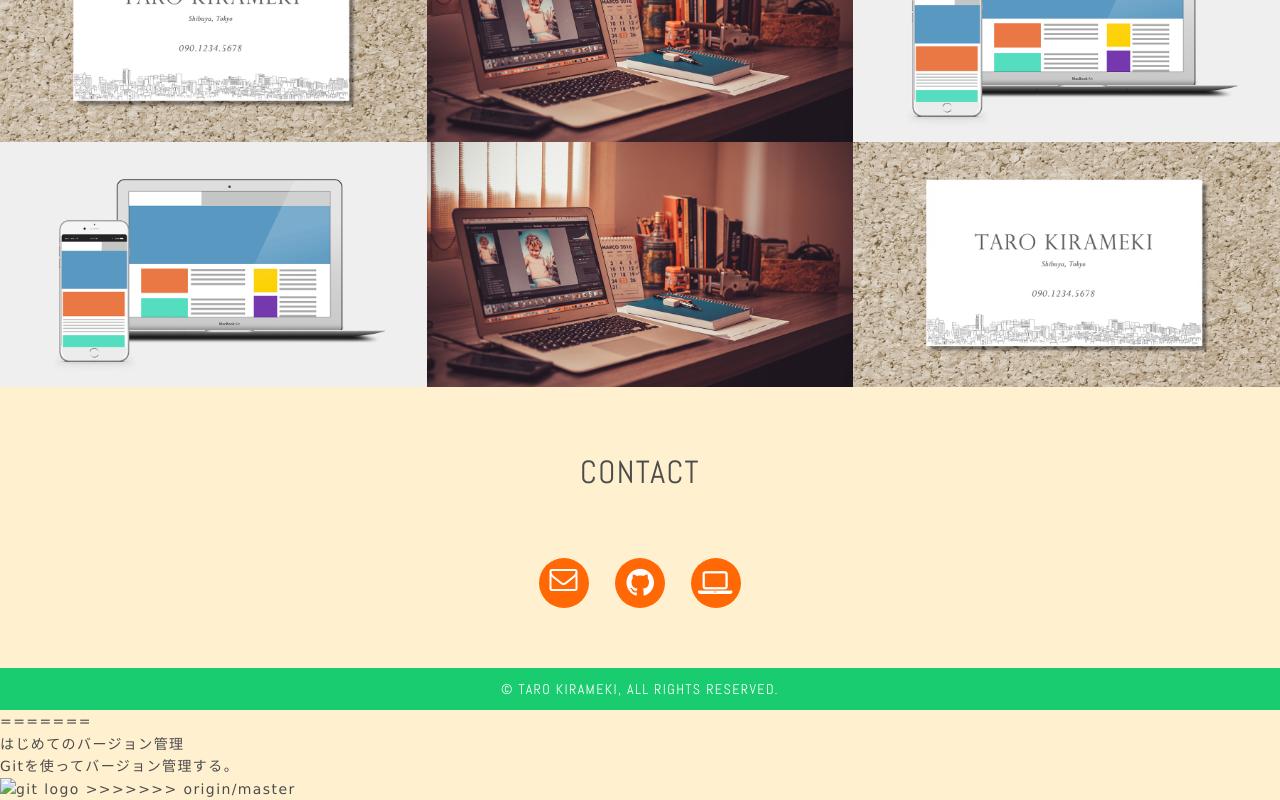
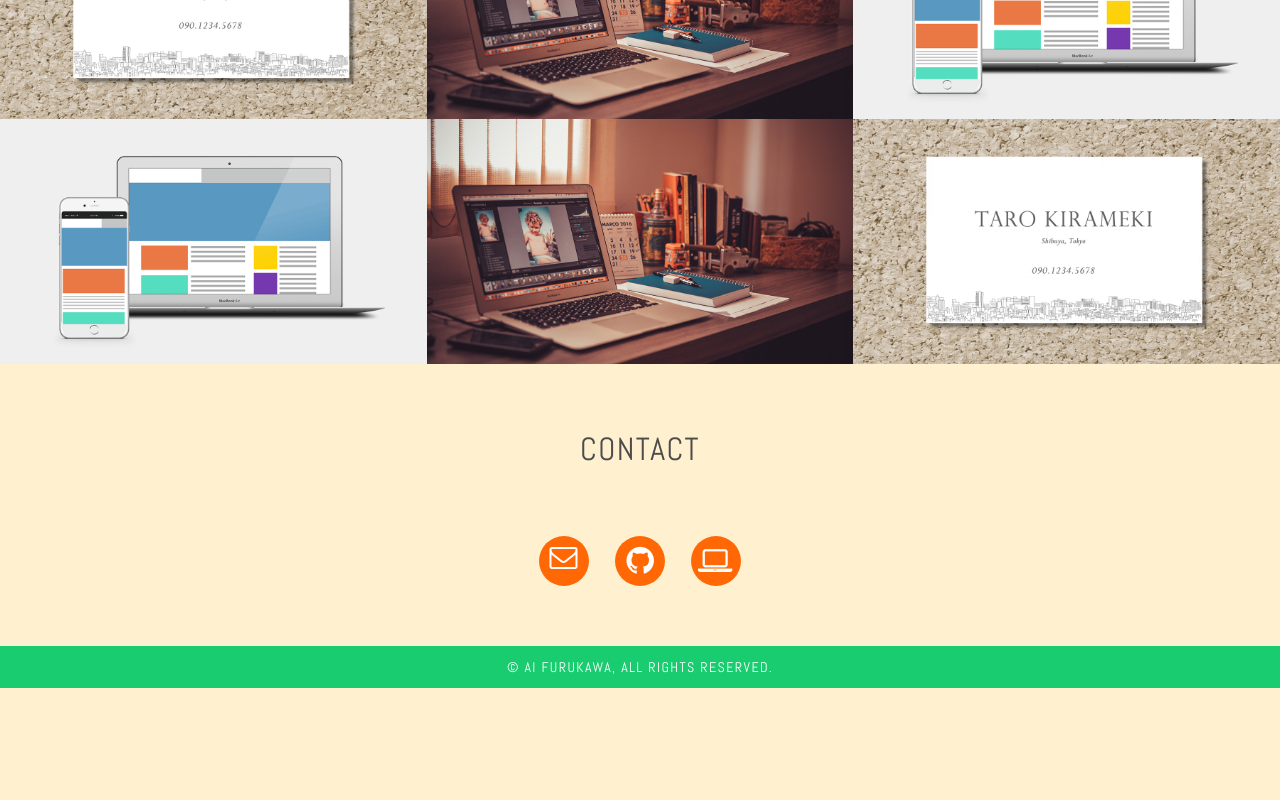
Before and after one commit to aifrkw/aifrkw.github.io, a plain HTML site: page index.html in a window 1280 px wide. Shown: the part 1570-2370 px from the top of the page. After the commit the page ends 2258 px from the top, so only its background shows below. Drawn offline with nearby package versions, Linux system fonts and the light colour scheme.

Commit message:
fix header and footer

```diff
--- a/index.html
+++ b/index.html
@@ -2,7 +2,6 @@
 <html lang="ja">
     <head>
         <meta charset="utf-8">
-<<<<<<< HEAD
         <title>Web Designer - Ai Furukawa</title>
         <meta name="description" content="Webデザイナー ふるかわあいのポートフォリオサイトです。東京を中心に活動しています。">
         <meta name="keywords" content="Web, デザイン, デザイナー, ポートフォリオ, Web制作">
@@ -167,15 +166,5 @@
     </section>
         </main>
         <footer>
-            <small class="abel uppercase">&copy; Taro Kirameki, All Rights Reserved.</small>
+            <small class="abel uppercase">&copy; Ai Furukawa, All Rights Reserved.</small>
     </footer>
-=======
-        <title>Gitチュートリアル</title>
-    </head>
-    <body>
-        <h1>はじめてのバージョン管理</h1>
-        <p>Gitを使ってバージョン管理する。</p>
-        <img src="git-logo.png" alt="git logo">
->>>>>>> origin/master
-    </body>
-</html>
```
